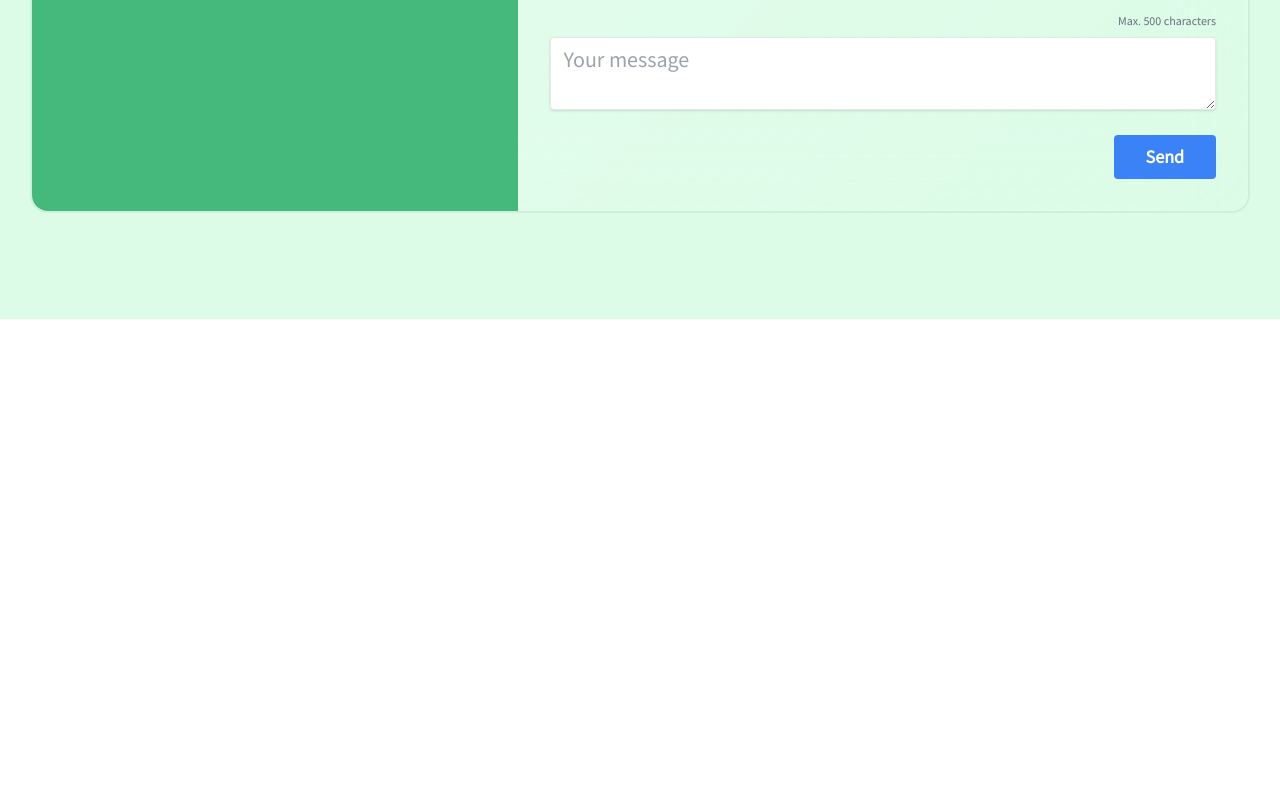
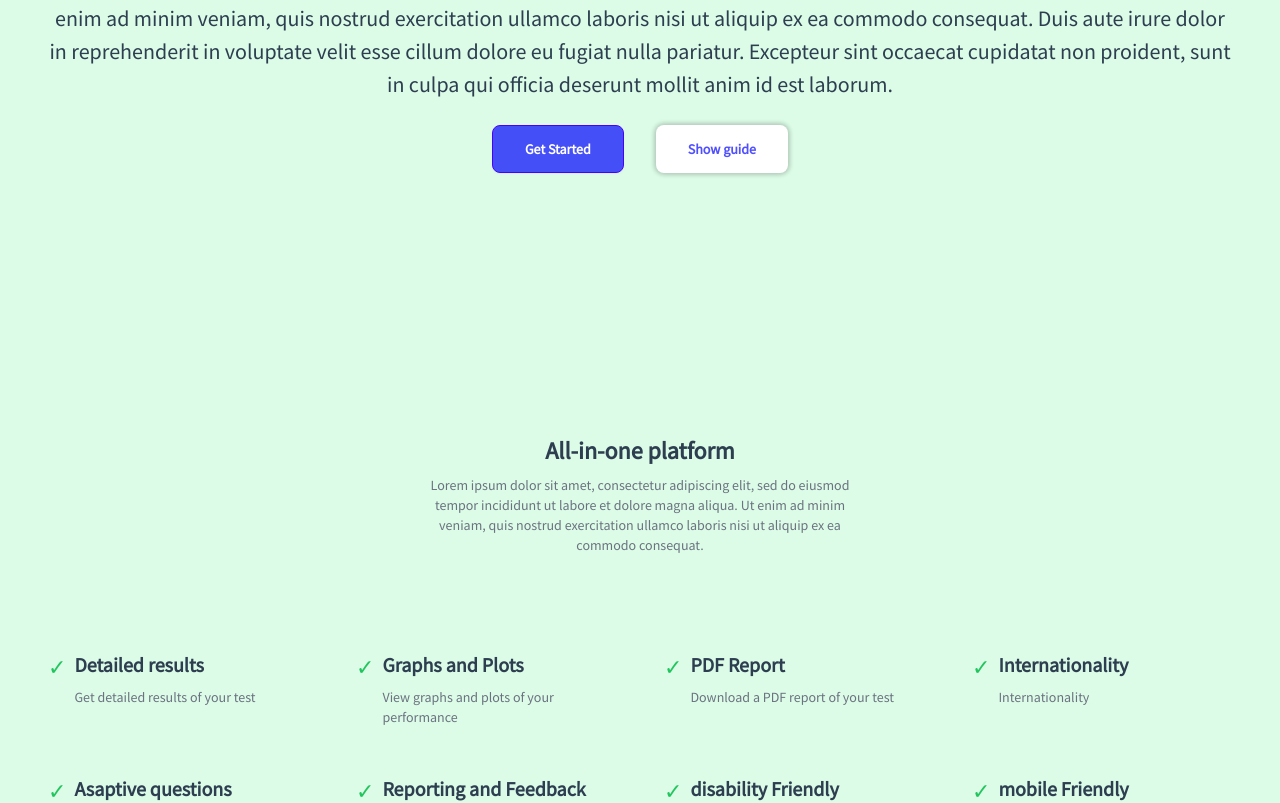
Before and after one commit to nickalwin/NiCe_front-end, a Vue app: page / in a window 1280 px wide. Shown: the part 481-1284 px from the top of the page. Before the commit the page ends 800 px from the top, so only its background shows below. Built offline with nearby package versions, Linux system fonts and the light colour scheme.

Commit message:
complete homepage, added scan info, hero added(openingtext page)

```diff
--- a/src/assets/base.css
+++ b/src/assets/base.css
@@ -38,6 +38,16 @@
     --color-primary: #45B97C;
     --color-secondary: #B1D249;
     --color-tertiary: #D5E05B;
+
+    --button-primary: rgba(0, 0, 255, 0.685);
+    --button-primary-hover: #3A8A5C;
+    --button-primary-text: white;
+
+    --button-secondary: white;
+    --button-secondary-hover: #E5E5E5;
+    --button-secondary-text: rgba(0, 0, 255, 0.685)
+
+
 }
 
 /* @media (prefers-color-scheme: dark) {
--- a/src/components/ContactInfoComponent.vue
+++ b/src/components/ContactInfoComponent.vue
@@ -87,6 +87,15 @@
     line-height: 1rem;
 }
 
+.submit-button {
+    transition: all 0.3s ease;
+    background-color: var(--button-primary);
+    color: var(--button-primary-text);
+}
+.submit-button:hover {
+    background-color: var(--button-primary-hover);
+}
+
 @media(max-width: 768px) {
     .card {
         flex-direction: column;
--- /dev/null
+++ b/src/components/SummaryComponent.vue
@@ -0,0 +1,37 @@
+<template>
+    <div class="text-center">
+        <h3 class="text-2xl font-bold mb-2">All-in-one platform</h3>
+        <p class="text-gray-500 text-sm max-w-md mx-auto">Lorem ipsum dolor sit amet, consectetur adipiscing elit, sed do
+            eiusmod tempor incididunt ut labore et dolore magna aliqua. Ut enim ad minim veniam, quis nostrud exercitation
+            ullamco laboris nisi ut aliquip ex ea commodo consequat.</p>
+    </div>
+    <div class="py-12">
+        <div class="container mx-auto">
+            <div class="grid grid-cols-2 md:grid-cols-4 gap-4 mt-8">
+                <div v-for="(title, index) in platformInfo.titles" :key="index" class="p-4 flex">
+
+                    <span class="text-green-500 mr-2">&#10003;</span>
+                    <div>
+                        <h3 class="text-xl font-bold mb-2">{{ title }}</h3>
+                        <p class="text-gray-500 text-sm">{{ platformInfo.descriptions[index] }}</p>
+                    </div>
+                </div>
+            </div>
+        </div>
+    </div>
+</template>
+
+<script>
+export default {
+    data() {
+        return {
+            platformInfo: {
+                titles: ["Detailed results", "Graphs and Plots", "PDF Report", "Internationality", "Asaptive questions", "Reporting and Feedback", "disability Friendly", "mobile Friendly"],
+                descriptions: ["Get detailed results of your test", "View graphs and plots of your performance", "Download a PDF report of your test", "Internationality", "Adaptive questions", "Reporting and Feedback", "Disability Friendly", "Mobile Friendly"],
+            }
+        };
+    }
+};
+</script>
+
+<style scoped></style>
--- a/src/views/HomeView.vue
+++ b/src/views/HomeView.vue
@@ -1,16 +1,53 @@
 <template>
     <div>
-        Welkom
-
+        <div class="hero min-h-screen">
+            <div class="hero-content text-center">
+                <div>
+                    <h1 class="text-5xl font-bold">Check your impact on <a class="text-5xl font-bold text-blue-800">the environment</a></h1>
+                    <p class="py-6">Lorem ipsum dolor sit amet, consectetur adipiscing elit, sed do eiusmod tempor
+                        incididunt ut labore et dolore magna aliqua. Ut enim ad minim veniam, quis nostrud exercitation
+                        ullamco laboris nisi ut aliquip ex ea commodo consequat. Duis aute irure dolor in reprehenderit in
+                        voluptate velit esse cillum dolore eu fugiat nulla pariatur. Excepteur sint occaecat cupidatat non
+                        proident, sunt in culpa qui officia deserunt mollit anim id est laborum.</p>
+                <div>
+                    <button id="btn-getStarted" class="btn btn-primary mx-4 px-8" style="background-color: rgba(0, 0, 255, 0.685); color: white;" >Get Started</button>
+                    <button id="btn-showGuide" class="btn btn-secondary mx-4 px-8">Show guide</button>
+                </div>
+                </div>
+            </div>
+        </div>
+        <SummaryComponent />
         <ContactInfoComponent />
     </div>
+</template>
 
-</template>
+<style>
+/* homepage */
+#btn-getStarted {
+    background-color: var(--button-primary);
+    color: var(--button-primary-text);
+}
+#btn-getStarted:hover {
+    background-color: var(--button-primary-hover);
+}
+#btn-showGuide {
+    background-color: var(--button-secondary);
+    color: var(--button-secondary-text);
+    border: none;
+    box-shadow: 0px 0px 4px 2px rgba(0, 0, 0, 0.2);
+}
+#btn-showGuide:hover {
+    background-color: var(--button-secondary-hover);
+}
+</style>
 <script>
-import ContactInfoComponent from '../components/ContactInfoComponent.vue';
+import { root } from "postcss";
+import ContactInfoComponent from "../components/ContactInfoComponent.vue";
+import SummaryComponent from "../components/SummaryComponent.vue";
 export default {
-components: {
-    ContactInfoComponent
-}
-}
+    components: {
+        ContactInfoComponent,
+        SummaryComponent,
+    },
+};
 </script>
```
